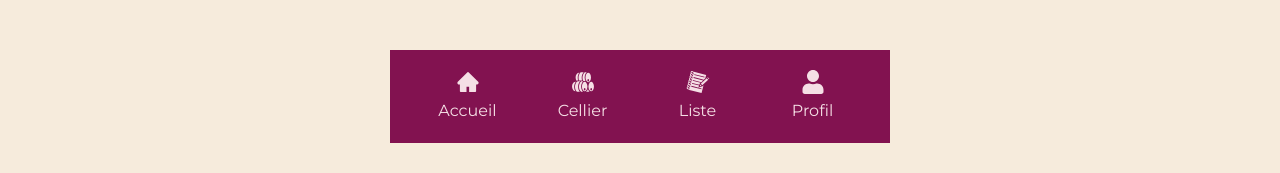
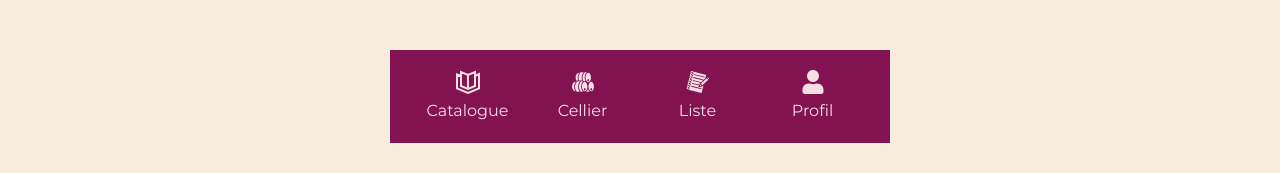
Before and after one commit to cambreau/Vino, a React (Vite) app in the folder frontend/: page /modifier-utilisateur/1 in a window 1280 px wide. Shown: the part 657-830 px from the top of the page. Built offline with nearby package versions, Linux system fonts and the light colour scheme; no server answers; a web font is replaced by a local one.

Commit message:
Changement menu du haut

```diff
--- a/frontend/src/components/components-partages/Icon/Icon.jsx
+++ b/frontend/src/components/components-partages/Icon/Icon.jsx
@@ -1,25 +1,25 @@
 // Recuperer les icons:
-import { AiFillHome } from "react-icons/ai"; // Accueil
+import { GrCatalog } from "react-icons/gr"; // Catalogue
 import { GiCellarBarrels } from "react-icons/gi"; // Celliers
 import { GiNotebook } from "react-icons/gi"; // Liste
 import { BiSearch } from "react-icons/bi"; // Recherche
 import { FaUser } from "react-icons/fa"; // Profil
 import { TiThMenu } from "react-icons/ti"; // Menu
 import { MdLogout } from "react-icons/md"; // Deconnection
-import { PiCastleTurret } from "react-icons/pi"; // Chateau
+// import { PiCastleTurret } from "react-icons/pi"; // Chateau
 import { IoClose } from "react-icons/io5"; // Fermer
 import { formatMajDebut } from "../../../lib/utils";
 
 // Objet qui mappe les noms aux icônes
 const icons = {
-  accueil: AiFillHome,
+  catalogue: GrCatalog,
   cellier: GiCellarBarrels,
   liste: GiNotebook,
   recherche: BiSearch,
   profil: FaUser,
   menuHamburger: TiThMenu,
   deconnection: MdLogout,
-  chateau: PiCastleTurret,
+  // chateau: PiCastleTurret,
   fermer: IoClose,
 };
 
--- a/frontend/src/components/components-partages/MenuEnBas/MenuEnBas.jsx
+++ b/frontend/src/components/components-partages/MenuEnBas/MenuEnBas.jsx
@@ -3,8 +3,12 @@ import { Link } from "react-router-dom";
 function MenuEnBas({}) {
   return (
     <footer className="grid grid-cols-4 fixed bottom-0 max-w-[500px] mx-auto inset-x-0 p-[var(--rythme-base)] bg-[var(--color-principal-300)]">
-      <Link href="/">
-        <Icon nom="accueil" couleur="(--color-principal-100)" typeMenu="bas" />
+      <Link href="/catalogue">
+        <Icon
+          nom="catalogue"
+          couleur="(--color-principal-100)"
+          typeMenu="bas"
+        />
       </Link>
       {/* ATTENTION LIEN A FAIRE */}
       <Link href="#">
```
